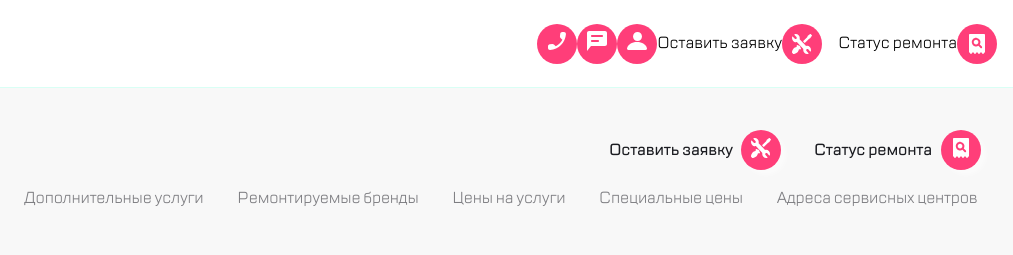
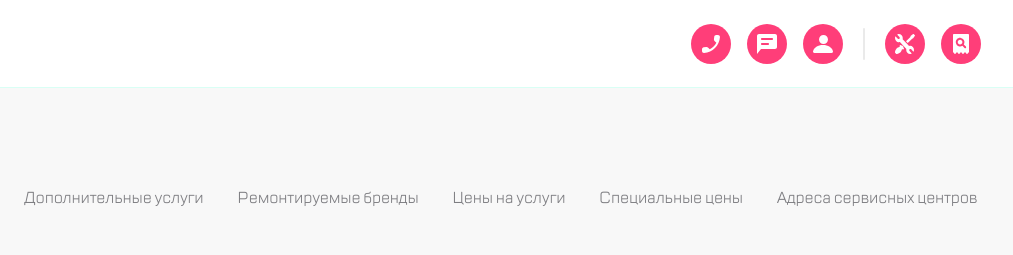
Before and after one commit to ArturNovikov/CPS1.6, a website built with webpack: page src/index.html in a window 1280 px wide. Shown: the top 255 px of the page, 267-1280 px from the left. Built offline with nearby package versions, Linux system fonts and the light colour scheme; files whose address does not match are found by name.

Commit message:
repair haader-on-media-RQ

```diff
--- a/src/scss/blocks/media_request.scss
+++ b/src/scss/blocks/media_request.scss
@@ -82,6 +82,7 @@
   }
   .btn-checkstatus {
     margin-right: 32px;
+    @include display-flex-cent-cent();
   }
   .btn-checkstatus_show-hide::before {
     content: 'Статус ремонта';
@@ -99,6 +100,7 @@
   }
   .btn-repair {
     margin-right: 160px;
+    @include display-flex-cent-cent();
   }
   .menu {
     padding-left: 32px;
@@ -161,6 +163,20 @@
   }
 }
 @media (min-width: 1120px) and (max-width: 1439px) {
+  .main__title-buttons,
+  .btn-repair_show-hide-text,
+  .btn-checkstatus_show-hide-text {
+    display: none;
+  }
+  .header::before {
+    content: '';
+    position: absolute;
+    right: 148px;
+    width: 2px;
+    height: 32px;
+    background-color: $divider-color;
+    border-radius: 1px;
+  }
   .main__title-container {
     display: flex;
     justify-content: space-between;
@@ -171,15 +187,26 @@
     padding-left: 32px;
     width: 50%;
   }
-  .main__title-buttons {
+
+  .header__right-container {
     display: flex;
-    justify-content: flex-end;
-    align-items: flex-end;
-    width: 50%;
-    padding-bottom: 8.37px;
-  }
-  .btn-repair {
-    margin-right: 160px;
+    align-items: center;
+    justify-self: flex-start;
+
+    .btn-call,
+    .btn-chat,
+    .btn-profile,
+    .btn-repair,
+    .btn-checkstatus {
+      @include display-flex-cent-cent();
+      margin-right: 16px;
+    }
+    .btn-checkstatus {
+      margin-right: 32px;
+    }
+    .btn-profile {
+      margin-right: 42px;
+    }
   }
   .btn-repair_show-hide::before {
     content: 'Оставить заявку';
@@ -195,9 +222,7 @@
     letter-spacing: -0.2px;
     color: #1b1c21;
   }
-  .btn-checkstatus {
-    margin-right: 32px;
-  }
+
   .btn-checkstatus_show-hide::before {
     content: 'Статус ремонта';
     float: left;
@@ -300,7 +325,7 @@
   .header::before {
     content: '';
     position: absolute;
-    right: 140px;
+    right: 132px;
     width: 2px;
     height: 32px;
     background-color: $divider-color;
@@ -309,7 +334,7 @@
   .header::after {
     content: '';
     position: absolute;
-    left: 92px;
+    left: 79px;
     width: 2px;
     height: 32px;
     background-color: $divider-color;
@@ -318,8 +343,8 @@
   .header__burger {
     margin-left: 24px;
   }
-  .header__logo-link {
-    margin-left: 43.73px;
+  .header__logo .header__logo-link {
+    margin-left: 42px;
   }
   .btn-checkstatus {
     margin-right: 24px;
--- a/src/scss/blocks/mixins.scss
+++ b/src/scss/blocks/mixins.scss
@@ -37,3 +37,9 @@
   border: 2px solid $focus-active-color;
   border-radius: 6px;
 }
+
+@mixin display-flex-cent-cent() {
+  display: flex;
+  align-items: center;
+  justify-content: center;
+}
```
